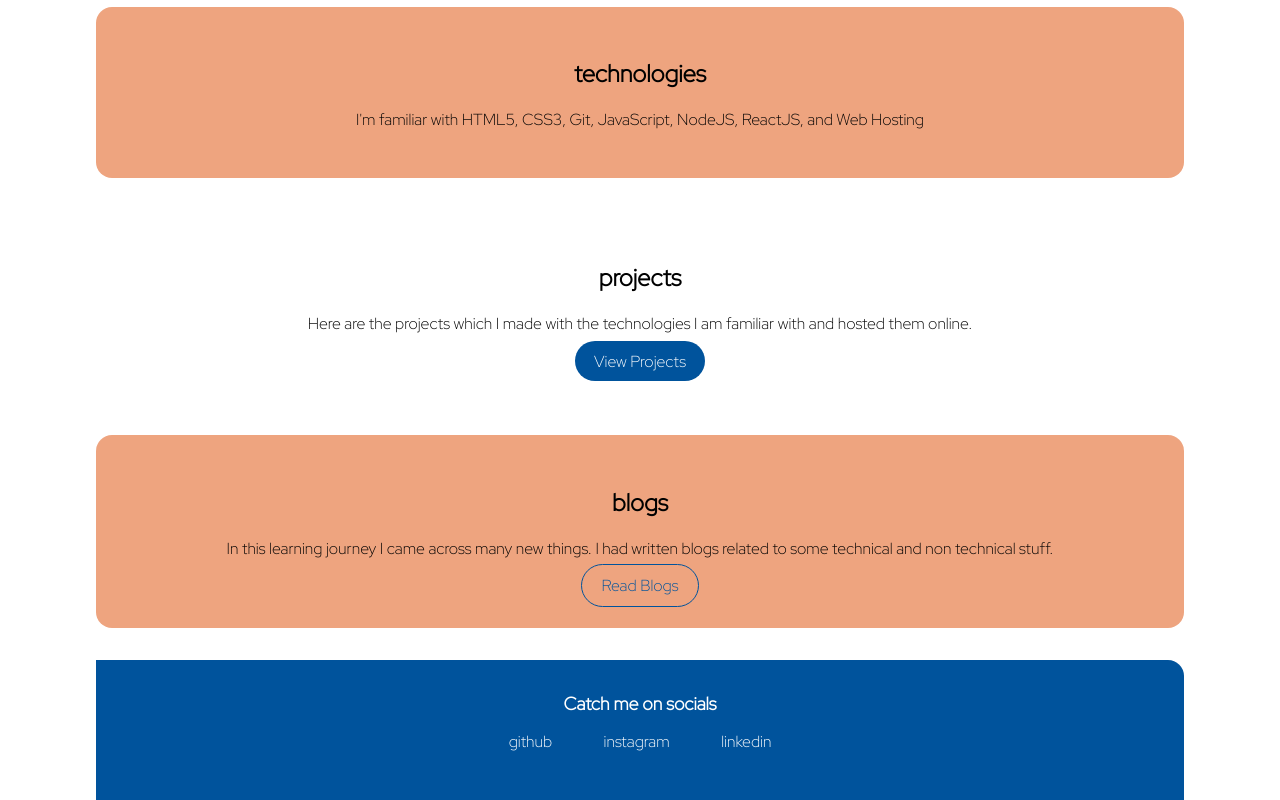
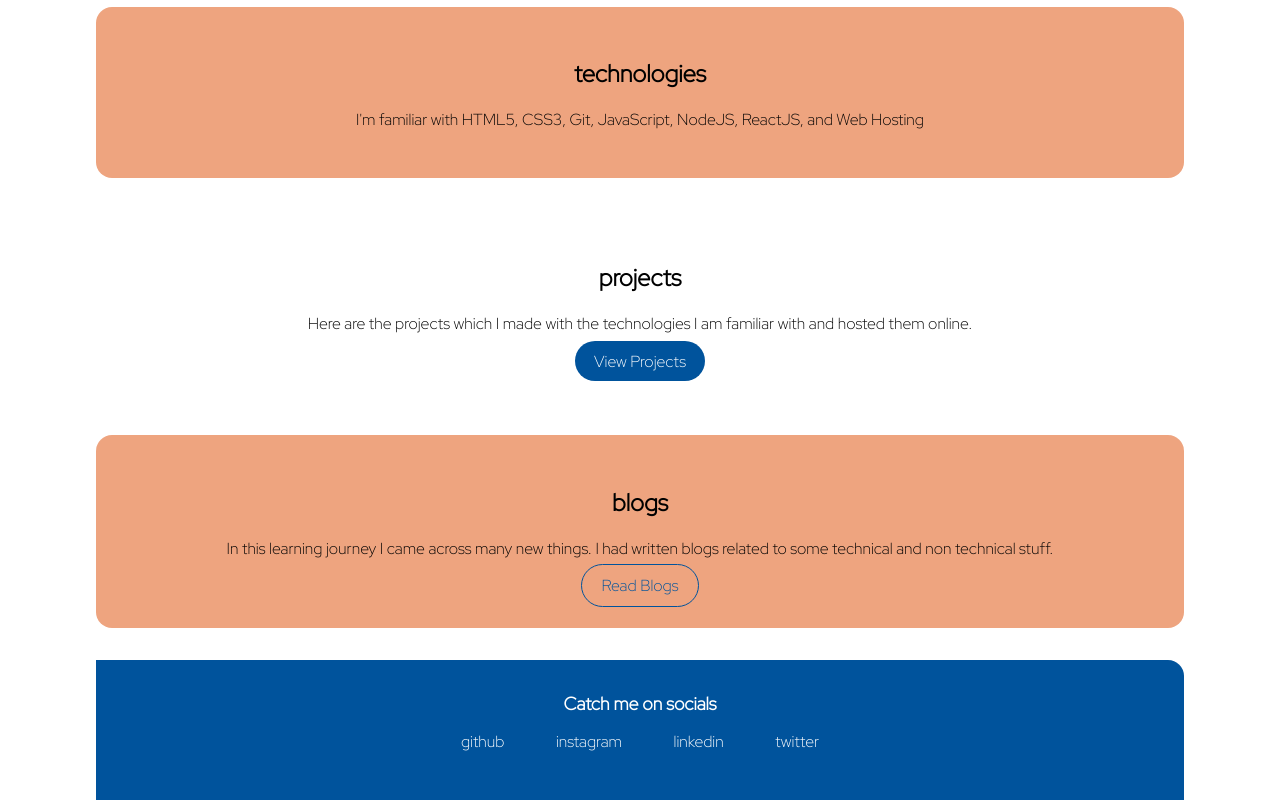
Before and after one commit to shrestakotha/PortFolioShresta, a plain HTML site: page index.html in a window 1280 px wide. Shown: the part 827-1627 px from the top of the page. Drawn offline with Linux system fonts and the light colour scheme; a web font is replaced by a local one.

Commit message:
update index.html

```diff
--- a/index.html
+++ b/index.html
@@ -84,6 +84,11 @@
             linkedin
           </a>
         </li>
+        <li class="list-item-inline">
+          <a class="link" href="https://twitter.com/ShrestaKotha?t=x9owsGYEYq7KWsgTEt3oag&s=09">
+            twitter
+          </a>
+          </li>
       </ul>
     </footer>
   </body>
```
Also changed, not shown: pages/blogs.html (+6 -1 lines), pages/project.html (+6 -1 lines).
